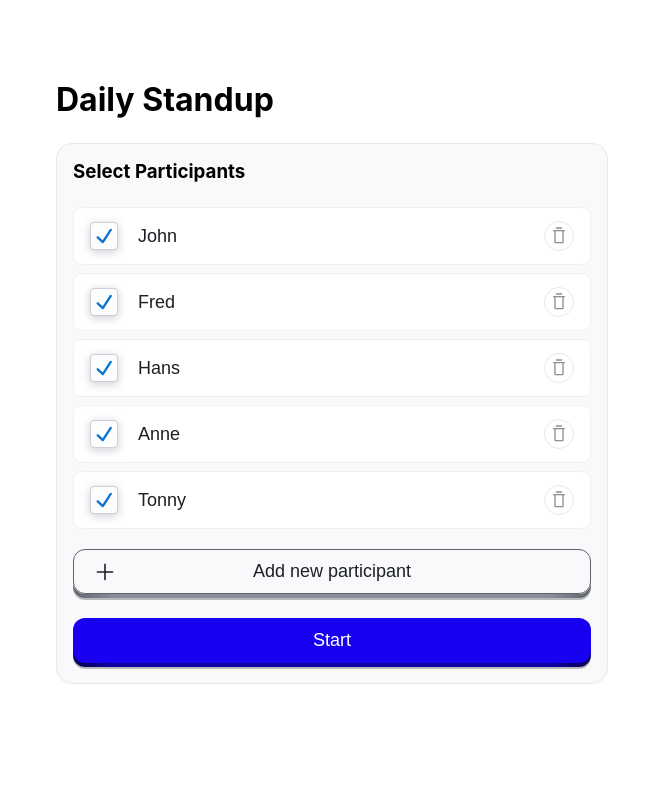
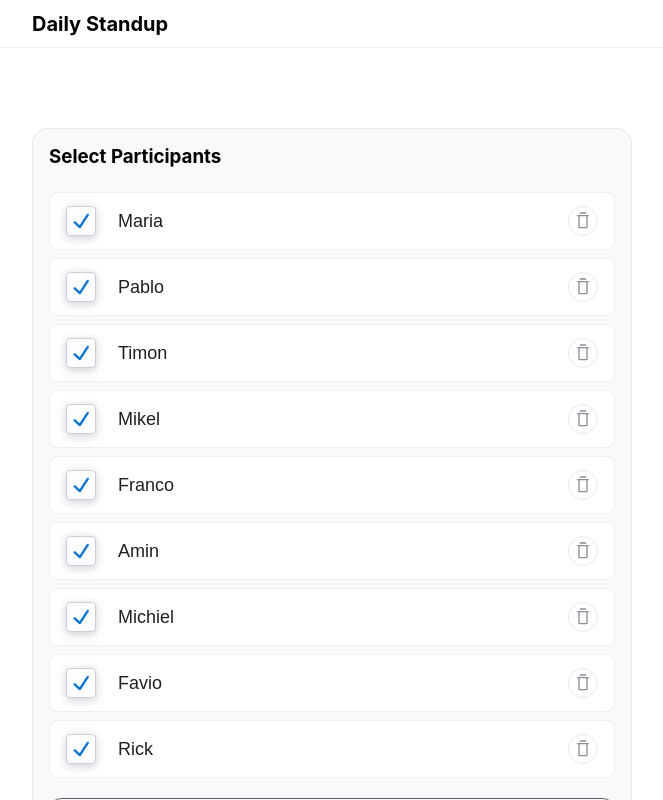
Before and after one commit to pijnenburger/Standup, a React (Create React App) app: page / in a window 1280 px wide. Shown: the top 800 px of the page, without its empty margins (308-971 px from the left). Built offline with nearby package versions, Linux system fonts and the light colour scheme.

Commit message:
Improvements to UI

```diff
--- a/package.json
+++ b/package.json
@@ -10,6 +10,7 @@
     "@testing-library/react": "^13.4.0",
     "@testing-library/user-event": "^13.5.0",
     "clsx": "^2.0.0",
+    "framer-motion": "^10.16.4",
     "new-component": "^5.0.2",
     "react": "^18.2.0",
     "react-dom": "^18.2.0",
--- a/src/App.css
+++ b/src/App.css
@@ -2,6 +2,45 @@
 @import "@radix-ui/colors/blue.css";
 
 .App {
+  display: block;
+}
+
+body {
+  width: 100vw;
+  height: 100vh;
+  font-family: -apple-system, BlinkMacSystemFont, "Segoe UI", "Roboto", "Oxygen",
+    "Ubuntu", "Cantarell", "Fira Sans", "Droid Sans", "Helvetica Neue",
+    sans-serif;
+  -webkit-font-smoothing: antialiased;
+  -moz-osx-font-smoothing: grayscale;
+}
+
+header {
+  display: flex;
+  align-items: center;
+  justify-content: center;
+  width: 100%;
+  height: 48px;
+  border-bottom: 1px solid var(--slate-3);
+  position: sticky;
+  top: 0;
+  background-color: rgba(255, 255, 255, 0.9);
+  backdrop-filter: blur(4px);
+}
+
+header > h1 {
+  width: 100%;
+  max-width: 648px;
+  padding: 0 24px;
+  font-size: 1.25rem;
+}
+
+main {
+  margin: auto;
+  padding: 80px 24px;
+  width: 100%;
+  max-width: 648px;
+  min-height: calc(100vh - 64px);
   display: flex;
   flex-direction: column;
   gap: 24px;
--- a/src/App.js
+++ b/src/App.js
@@ -6,21 +6,29 @@ import Standup from "./components/Standup";
 
 const initialTime = 60;
 const initialParticipants = [
-  { id: crypto.randomUUID(), name: "John", avatar: "...", selected: true },
-  { id: crypto.randomUUID(), name: "Fred", avatar: "...", selected: true },
-  { id: crypto.randomUUID(), name: "Hans", avatar: "...", selected: true },
-  { id: crypto.randomUUID(), name: "Anne", avatar: "...", selected: true },
-  { id: crypto.randomUUID(), name: "Tonny", avatar: "...", selected: true },
+  { id: crypto.randomUUID(), name: "Maria", avatar: "...", selected: true },
+  { id: crypto.randomUUID(), name: "Pablo", avatar: "...", selected: true },
+  { id: crypto.randomUUID(), name: "Timon", avatar: "...", selected: true },
+  { id: crypto.randomUUID(), name: "Mikel", avatar: "...", selected: true },
+  { id: crypto.randomUUID(), name: "Franco", avatar: "...", selected: true },
+  { id: crypto.randomUUID(), name: "Amin", avatar: "...", selected: true },
+  { id: crypto.randomUUID(), name: "Michiel", avatar: "...", selected: true },
+  { id: crypto.randomUUID(), name: "Favio", avatar: "...", selected: true },
+  { id: crypto.randomUUID(), name: "Rick", avatar: "...", selected: true },
 ];
 
 function App() {
   return (
     <div className="App">
-      <h1>Daily Standup</h1>
-      <Standup
-        initialParticipants={initialParticipants}
-        initialTime={initialTime}
-      />
+      <header>
+        <h1>Daily Standup</h1>
+      </header>
+      <main>
+        <Standup
+          initialParticipants={initialParticipants}
+          initialTime={initialTime}
+        />
+      </main>
     </div>
   );
 }
--- a/src/components/ParticipantSelector/ParticipantSelector.module.css
+++ b/src/components/ParticipantSelector/ParticipantSelector.module.css
@@ -24,20 +24,13 @@
   max-width: 28px;
   max-height: 28px;
   padding: 0;
-  /* margin: 10px 16px 10px 10px; */
+  cursor: pointer;
   border-radius: 4px;
   align-items: center;
   justify-content: center;
 }
 .CheckboxRoot:hover {
   border: 1px solid var(--blue-8);
-}
-.CheckboxRoot:focus {
-  box-shadow: 0 0 0 2px var(--blue-7);
-}
-
-.CheckboxRoot:focus-visible {
-  outline-color: var(--blue-7);
 }
 
 .CheckboxRoot[data-state="checked"] {
@@ -75,12 +68,21 @@
   line-height: 1;
   width: 100%;
   height: 40px;
-  border: none;
+  border: 2px solid transparent;
   padding: 0 12px;
+}
+
+.Input:hover {
+  border-bottom: 2px solid var(--slate-3);
+}
+
+.Input:disabled {
+  background-color: transparent;
 }
 
 .Delete {
   all: unset;
+  cursor: pointer;
   display: flex;
   align-items: center;
   justify-content: center;
@@ -100,3 +102,8 @@
 .Delete:hover > svg {
   color: red;
 }
+
+:focus {
+  outline: -webkit-focus-ring-color auto 2px;
+  outline-offset: 4px;
+}
--- a/src/index.css
+++ b/src/index.css
@@ -1,7 +1,7 @@
 /* reset */
-/* button {
+button {
   all: unset;
-} */
+}
 
 * {
   box-sizing: border-box;
@@ -12,19 +12,3 @@
 html {
   height: 100vh;
 }
-
-body {
-  margin: 0 auto;
-  padding: 80px 24px;
-  max-width: 600px;
-  font-family: -apple-system, BlinkMacSystemFont, "Segoe UI", "Roboto", "Oxygen",
-    "Ubuntu", "Cantarell", "Fira Sans", "Droid Sans", "Helvetica Neue",
-    sans-serif;
-  -webkit-font-smoothing: antialiased;
-  -moz-osx-font-smoothing: grayscale;
-}
-
-code {
-  font-family: source-code-pro, Menlo, Monaco, Consolas, "Courier New",
-    monospace;
-}
```
Also changed, not shown: 1 other file (tests, documents, lock files or other folders).
